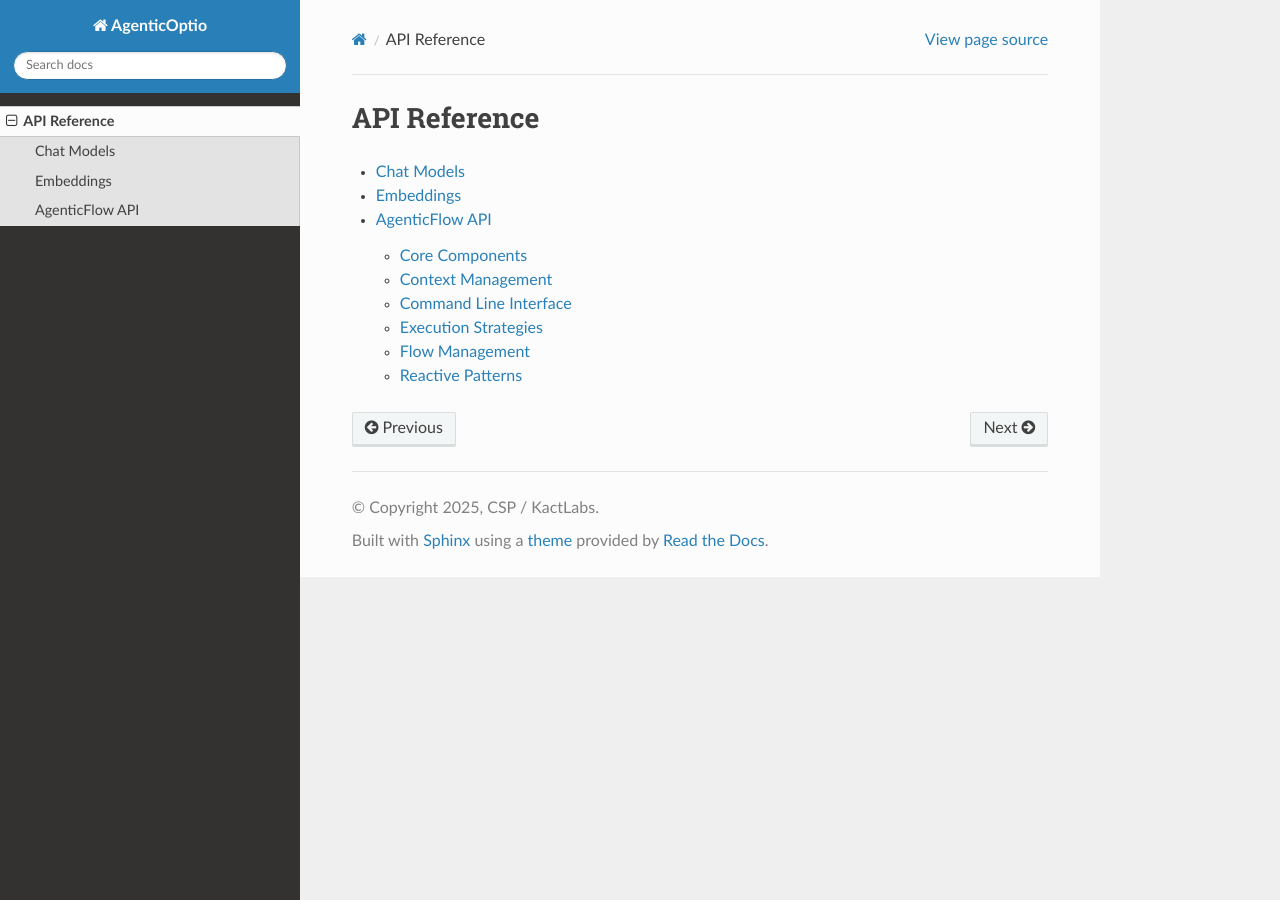
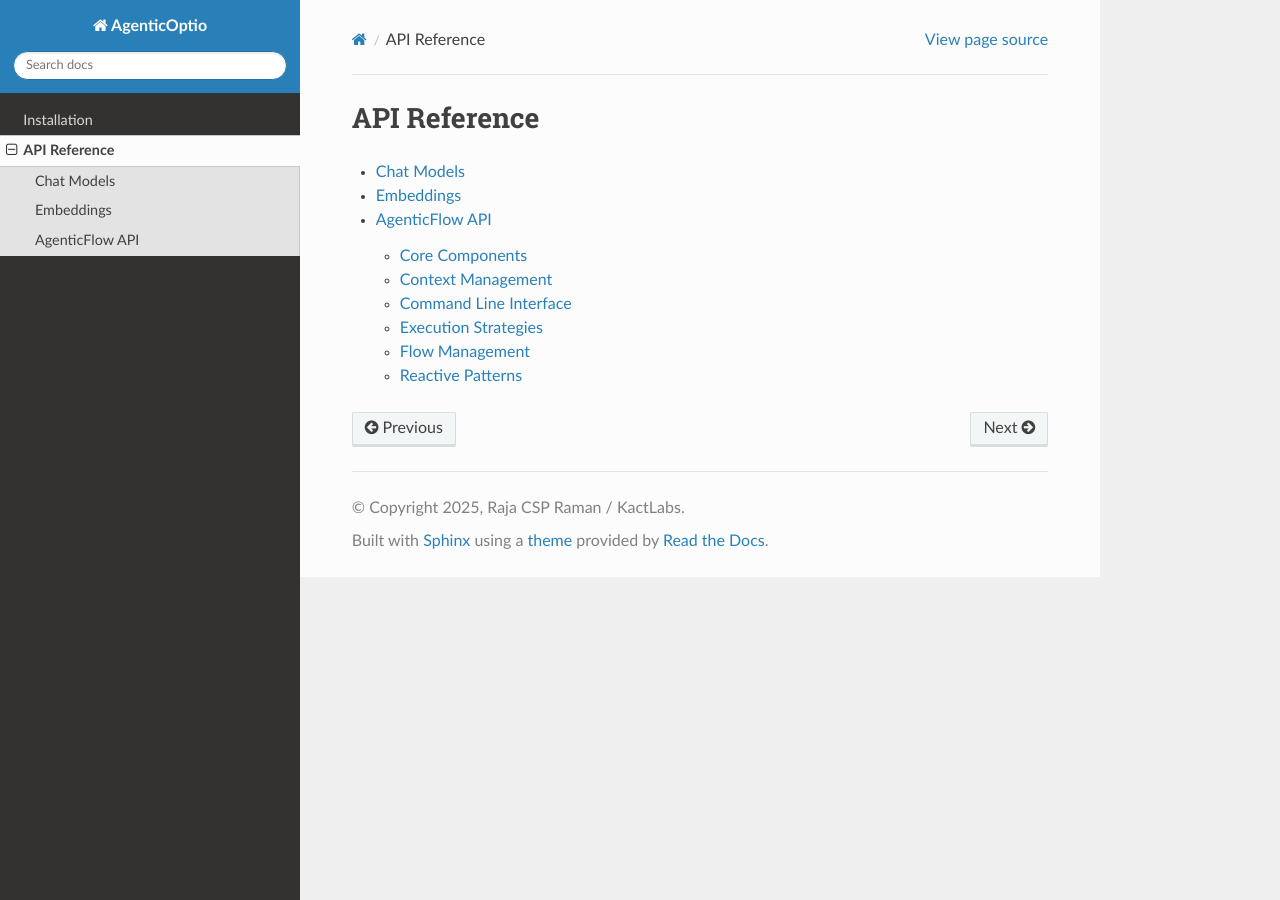
Before and after one commit to kactlabs/agenticoptio, a Sphinx documentation site: the page built from docs/source/api/index.rst, in a window 1280 px wide. Built offline with Sphinx 7.4.7 and the Read the Docs theme 3.1.0, drawn with Linux system fonts in a browser that asks for light colours; pages that are not in the unit, such as notebooks, are missing from menus.

Commit message:
Sphin fixes

```diff
--- a/docs/source/conf.py
+++ b/docs/source/conf.py
@@ -22,8 +22,8 @@ sys.path.insert(0, os.path.abspath("../../source_one/src"))
 # https://www.sphinx-doc.org/en/master/usage/configuration.html#project-information
 
 project = 'AgenticOptio'
-copyright = '2025, CSP / KactLabs'
-author = 'CSP / KactLabs'
+copyright = '2025, Raja CSP Raman / KactLabs'
+author = 'Raja CSP Raman / KactLabs'
 release = '0.1.0'
 version = '0.1.0'
 
@@ -95,7 +95,7 @@ napoleon_attr_annotations = True
 # Links to external documentation
 intersphinx_mapping = {
     'python': ('https://docs.python.org/3', None),
-    'openai': ('https://platform.openai.com/docs', None),
+    # 'openai': ('https://platform.openai.com/docs', None),
 }
 
 # -- Options for HTML output -------------------------------------------------
@@ -109,11 +109,11 @@ html_theme_options = {
     'canonical_url': '',
     'analytics_id': '',
     'logo_only': False,
-    'display_version': True,
     'prev_next_buttons_location': 'bottom',
     'style_external_links': False,
     'vcs_pageview_mode': '',
     'style_nav_header_background': '#2980B9',
+
     # Toc options
     'collapse_navigation': True,
     'sticky_navigation': True,
@@ -121,6 +121,7 @@ html_theme_options = {
     'includehidden': True,
     'titles_only': False
 }
+
 
 # Custom sidebar
 html_sidebars = {
@@ -152,3 +153,10 @@ latex_documents = [
     ('index', 'AgenticOptio.tex', 'AgenticOptio Documentation',
      'Raja CSP Raman / KactLabs', 'manual'),
 ]
+
+suppress_warnings = [
+    "autodoc.import_object",
+    "autodoc",
+]
+
+nitpicky = False
--- /dev/null
+++ b/docs/source/installation.rst
@@ -0,0 +1,6 @@
+Installation
+============
+
+.. code-block:: bash
+
+   pip install agenticoptio
```
Also changed, not shown: docs/source/api/index.rst (line endings or trailing spaces), docs/source/quickstart.rst (added).
